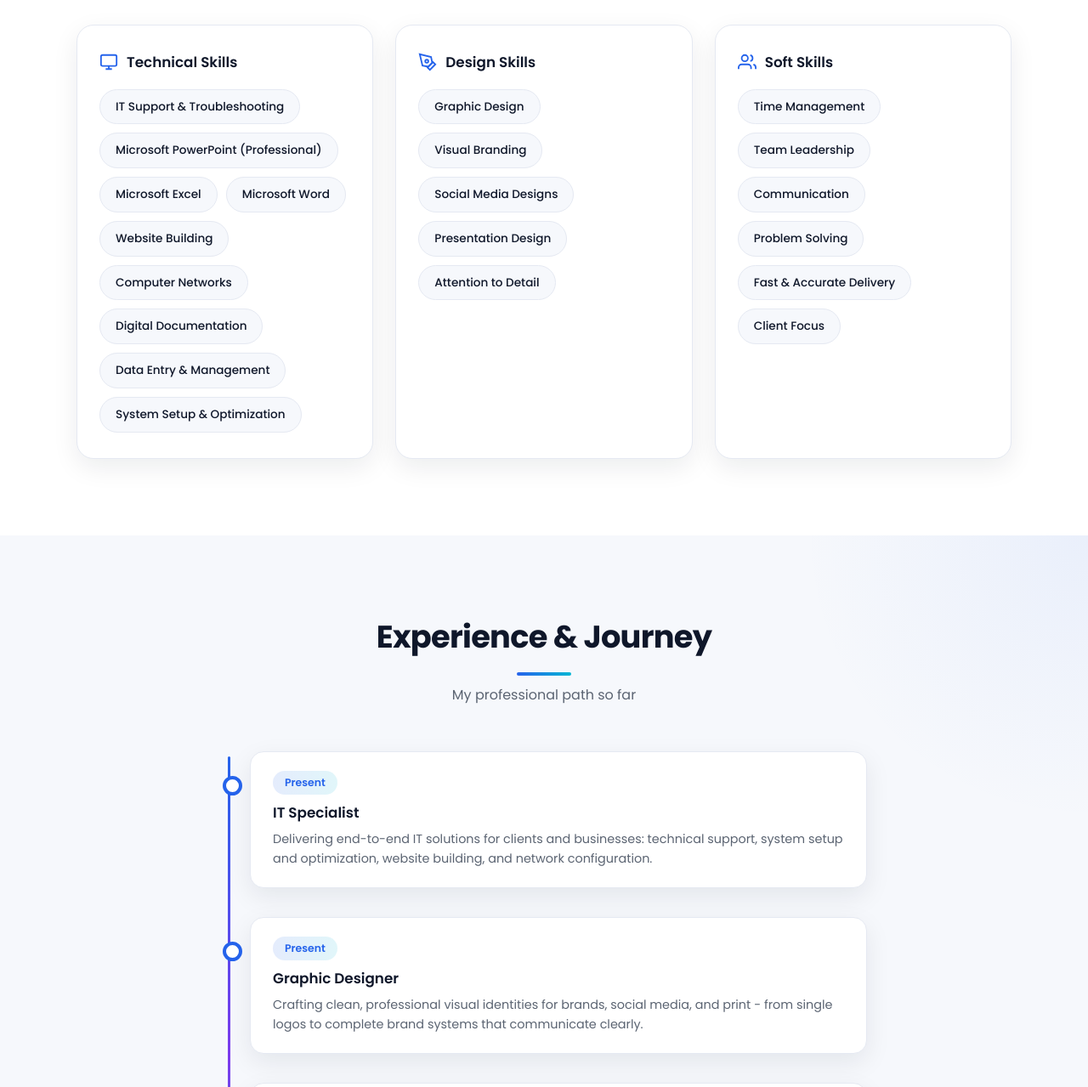
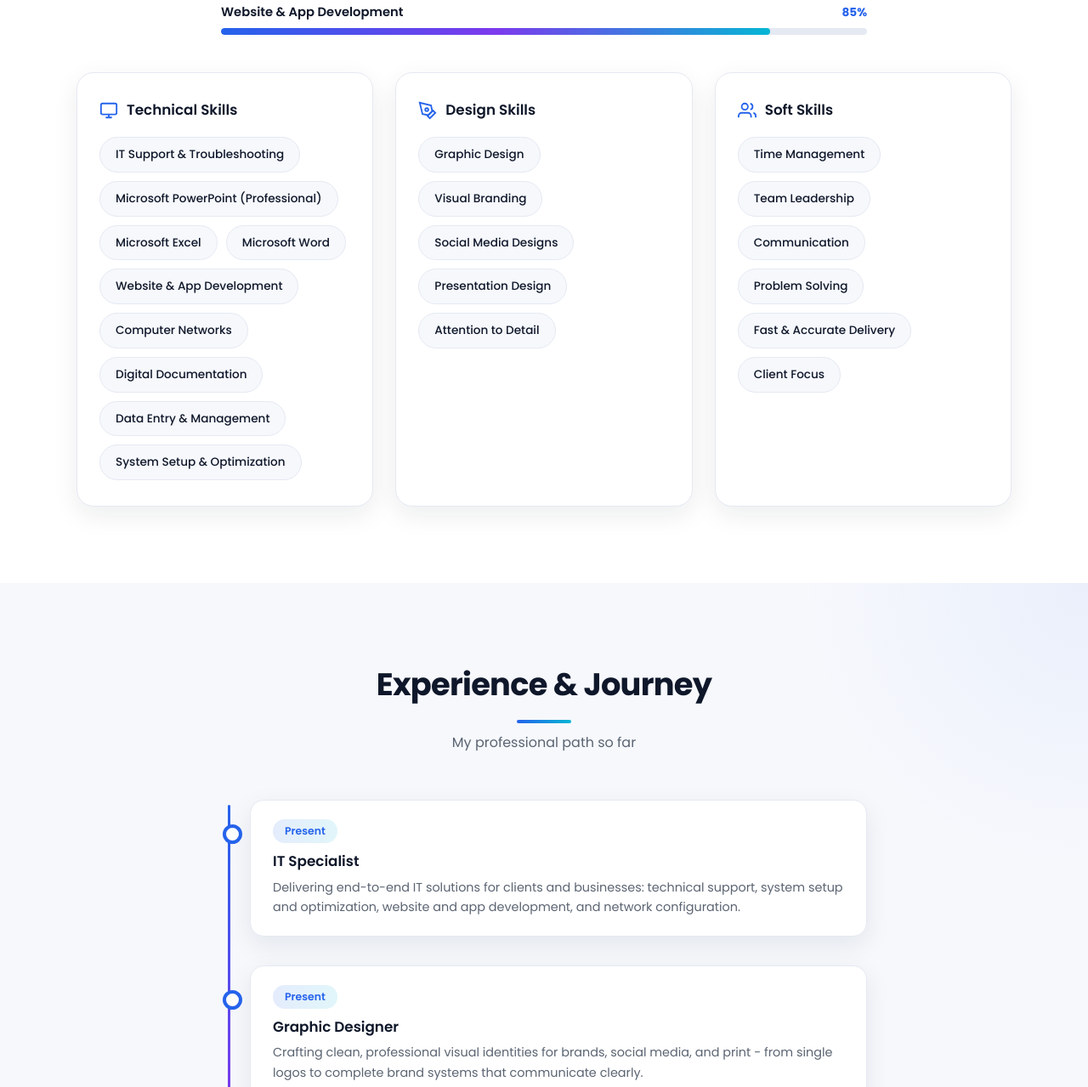
Before and after one commit to gergs-magdy/gergs-magdy.github.io, a plain HTML site: page index.html in a window 1280 px wide. Shown: the part 2047-3326 px from the top of the page at 85% size. Drawn offline with Linux system fonts and the light colour scheme.

Commit message:
Add website & app development to services, skills, roles

```diff
--- a/index.html
+++ b/index.html
@@ -271,7 +271,7 @@ footer .f-links a:hover{color:var(--primary)}
           <li data-en="Technical support &amp; troubleshooting" data-ar="دعم فني وحل المشكلات">Technical support &amp; troubleshooting</li>
           <li data-en="Smart tech solutions" data-ar="حلول تقنية ذكية">Smart tech solutions</li>
           <li data-en="System setup &amp; optimization" data-ar="إعداد الأنظمة وتحسينها">System setup &amp; optimization</li>
-          <li data-en="Website building" data-ar="إنشاء المواقع">Website building</li>
+          <li data-en="Website &amp; app creation" data-ar="إنشاء المواقع والتطبيقات">Website &amp; app creation</li>
           <li data-en="Network setup &amp; maintenance" data-ar="إعداد وصيانة الشبكات">Network setup &amp; maintenance</li>
         </ul>
       </div>
@@ -310,6 +310,7 @@ footer .f-links a:hover{color:var(--primary)}
       <div class="skill-bar" style="--w:92%"><div class="sb-top"><span data-en="Graphic Design" data-ar="تصميم الجرافيك">Graphic Design</span><b>92%</b></div><div class="bar"><div class="fill"></div></div></div>
       <div class="skill-bar" style="--w:96%"><div class="sb-top"><span data-en="Data Entry &amp; Documentation" data-ar="إدخال البيانات والتوثيق">Data Entry &amp; Documentation</span><b>96%</b></div><div class="bar"><div class="fill"></div></div></div>
       <div class="skill-bar" style="--w:90%"><div class="sb-top"><span data-en="Microsoft Office (Word, Excel, PowerPoint)" data-ar="مايكروسوفت أوفيس (وورد، إكسل، باوربوينت)">Microsoft Office (Word, Excel, PowerPoint)</span><b>90%</b></div><div class="bar"><div class="fill"></div></div></div>
+      <div class="skill-bar" style="--w:85%"><div class="sb-top"><span data-en="Website &amp; App Development" data-ar="تطوير المواقع والتطبيقات">Website &amp; App Development</span><b>85%</b></div><div class="bar"><div class="fill"></div></div></div>
     </div>
     <div class="skill-groups">
       <div class="skill-group reveal">
@@ -319,7 +320,7 @@ footer .f-links a:hover{color:var(--primary)}
           <span class="chip" data-en="Microsoft PowerPoint (Professional)" data-ar="مايكروسوفت باوربوينت (احترافي)">Microsoft PowerPoint (Professional)</span>
           <span class="chip" data-en="Microsoft Excel" data-ar="مايكروسوفت إكسل">Microsoft Excel</span>
           <span class="chip" data-en="Microsoft Word" data-ar="مايكروسوفت وورد">Microsoft Word</span>
-          <span class="chip" data-en="Website Building" data-ar="إنشاء المواقع">Website Building</span>
+          <span class="chip" data-en="Website &amp; App Development" data-ar="تطوير المواقع والتطبيقات">Website &amp; App Development</span>
           <span class="chip" data-en="Computer Networks" data-ar="الشبكات">Computer Networks</span>
           <span class="chip" data-en="Digital Documentation" data-ar="التوثيق الرقمي">Digital Documentation</span>
           <span class="chip" data-en="Data Entry &amp; Management" data-ar="إدخال وإدارة البيانات">Data Entry &amp; Management</span>
@@ -361,7 +362,7 @@ footer .f-links a:hover{color:var(--primary)}
       <div class="t-item reveal">
         <span class="t-tag" data-en="Present" data-ar="حالياً">Present</span>
         <h3 data-en="IT Specialist" data-ar="أخصائي تكنولوجيا معلومات">IT Specialist</h3>
-        <p data-en="Delivering end-to-end IT solutions for clients and businesses: technical support, system setup and optimization, website building, and network configuration." data-ar="تقديم حلول تقنية متكاملة للعملاء والشركات: دعم فني، إعداد الأنظمة وتحسينها، إنشاء المواقع، وتكوين الشبكات.">Delivering end-to-end IT solutions for clients and businesses: technical support, system setup and optimization, website building, and network configuration.</p>
+        <p data-en="Delivering end-to-end IT solutions for clients and businesses: technical support, system setup and optimization, website and app development, and network configuration." data-ar="تقديم حلول تقنية متكاملة للعملاء والشركات: دعم فني، إعداد الأنظمة وتحسينها، تطوير المواقع والتطبيقات، وتكوين الشبكات.">Delivering end-to-end IT solutions for clients and businesses: technical support, system setup and optimization, website and app development, and network configuration.</p>
       </div>
       <div class="t-item reveal">
         <span class="t-tag" data-en="Present" data-ar="حالياً">Present</span>
@@ -475,8 +476,8 @@ var SUPA_KEY = 'sb_publishable_A7jDgXqhTQl2yM04znjGuQ_VFg2vErK';
 // Language (EN/AR)
 var LANG = localStorage.getItem('gm-lang') || 'en';
 var ROLES = {
-  en: ['IT Specialist','Graphic Designer','Data Entry Specialist'],
-  ar: ['أخصائي تكنولوجيا معلومات','مصمم جرافيك','أخصائي إدخال بيانات']
+  en: ['IT Specialist','Graphic Designer','Data Entry Specialist','Web & App Developer'],
+  ar: ['أخصائي تكنولوجيا معلومات','مصمم جرافيك','أخصائي إدخال بيانات','مطور مواقع وتطبيقات']
 };
 function applyLang(lang){
   LANG = lang;
```
